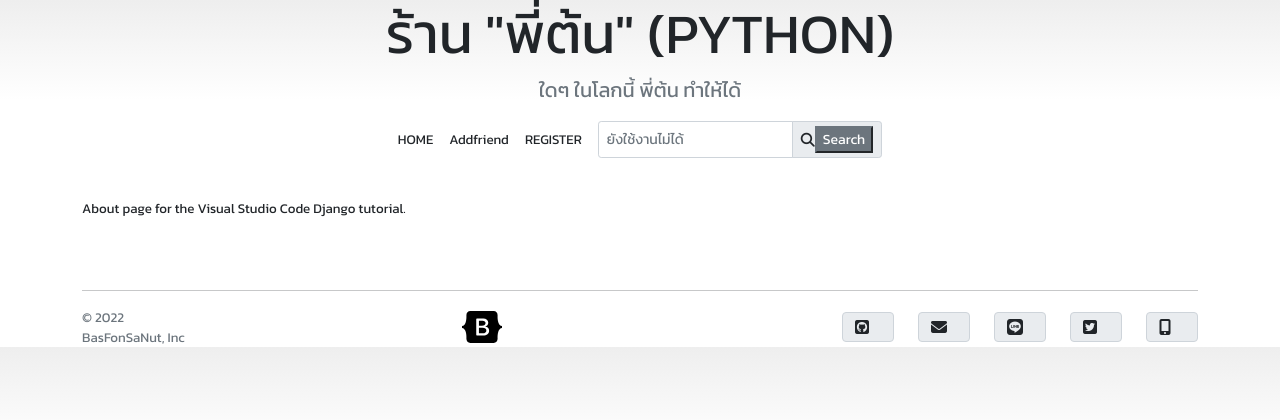
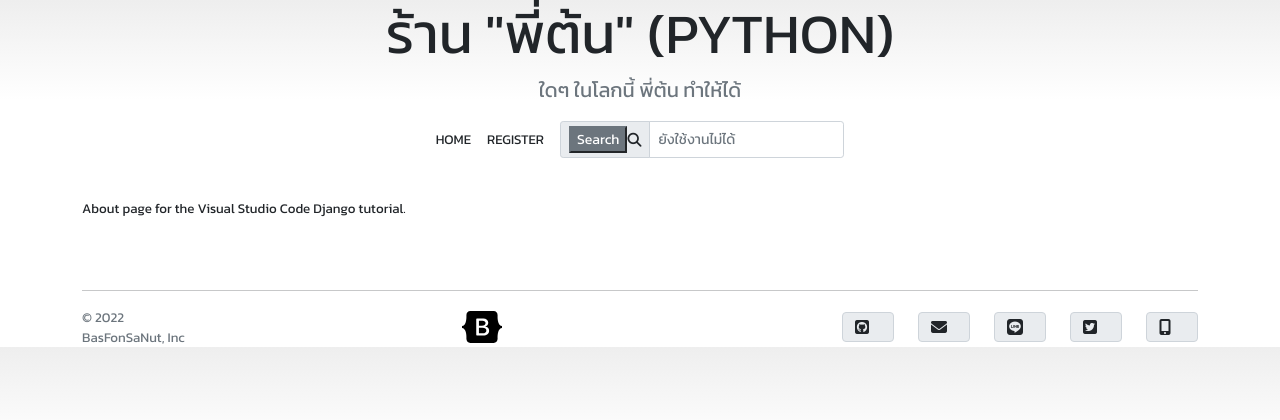
Before and after one commit to BasFonSaNut/DjangoUncleEngieer, a Django app: page /about/ in a window 1280 px wide. Shown: the top 420 px of the page. Run offline with Django 4.2, Linux system fonts and the light colour scheme; some libraries are stand-ins or nearby versions.

```diff
--- a/djangoEp2template/myapp/templates/myapp/layout.html
+++ b/djangoEp2template/myapp/templates/myapp/layout.html
@@ -18,14 +18,8 @@
     {% comment %} <link rel="stylesheet" type="text/css" href="{% static 'myapp/assets/dist/css/bootstrap.min.css' %}"/> {% endcomment %}
     <link href="https://cdn.jsdelivr.net/npm/bootstrap@5.1.3/dist/css/bootstrap.min.css" rel="stylesheet" integrity="sha384-1BmE4kWBq78iYhFldvKuhfTAU6auU8tT94WrHftjDbrCEXSU1oBoqyl2QvZ6jIW3" crossorigin="anonymous">
     <link rel="stylesheet" type="text/css" href="{% static 'myapp/assets/dist/css/footers.css' %}"/>
-
     <script src="https://kit.fontawesome.com/2a69a913e5.js" crossorigin="anonymous"></script>
-
-
-
-
     <meta name="viewport" content="width=device-width, initial-scale=1">
-
 
 </head>
 
@@ -38,7 +32,7 @@
               <div>
                 <nav class="d-inline-flex mt-3 mt-md-0 ms-md-auto">
                   <a href="{% url 'home' %}" class="me-3 py-2 text-dark text-decoration-none">HOME</a>
-                  <a href="{% url 'indexView' %}" class="me-3 py-2 text-dark text-decoration-none">Addfriend</a>
+                  {% comment %} <a href="{% url 'indexView' %}" class="me-3 py-2 text-dark text-decoration-none">Addfriend</a> {% endcomment %}
                   {% comment %} <a href="{% url 'contact' %}" class="me-3 py-2 text-dark text-decoration-none">CONTACT</a> {% endcomment %}
                   {% comment %} <a href="{% url 'about' %}" class="me-3 py-2 text-dark text-decoration-none">ABOUT</a> {% endcomment %}
                   {% if user.is_authenticated %}
@@ -50,11 +44,13 @@
                     {% comment %} <a href="{% url 'allproduct' %}" class="py-2 text-dark text-decoration-none">ALL PRODUCT</a> {% endcomment %}
                     <form class="d-flex">
                       <div class="input-group input-group-sm mb-3">
+
+                        <span class="input-group-text" id="basic-addon2">
+                          <button class="btn-secondary btn-group-sm" type="submit">Search</button>
+                          <i class="fa-solid fa-magnifying-glass"></i>
+
+                        </span>
                         <input type="text" class="form-control" placeholder="ยังใช้งานไม่ได้">
-                        <span class="input-group-text" id="basic-addon2">
-                          <i class="fa-solid fa-magnifying-glass"></i>
-                          <button class="btn-secondary btn-group-sm" type="submit">Search</button>
-                        </span>
                       </div>
 
                     </form>
@@ -67,15 +63,9 @@
             {% comment %} </div> {% endcomment %}
           </header>
 
-
-
       {% block content %}
 
-
-
-
       {% endblock %}
-
 
 
       <div>
```
